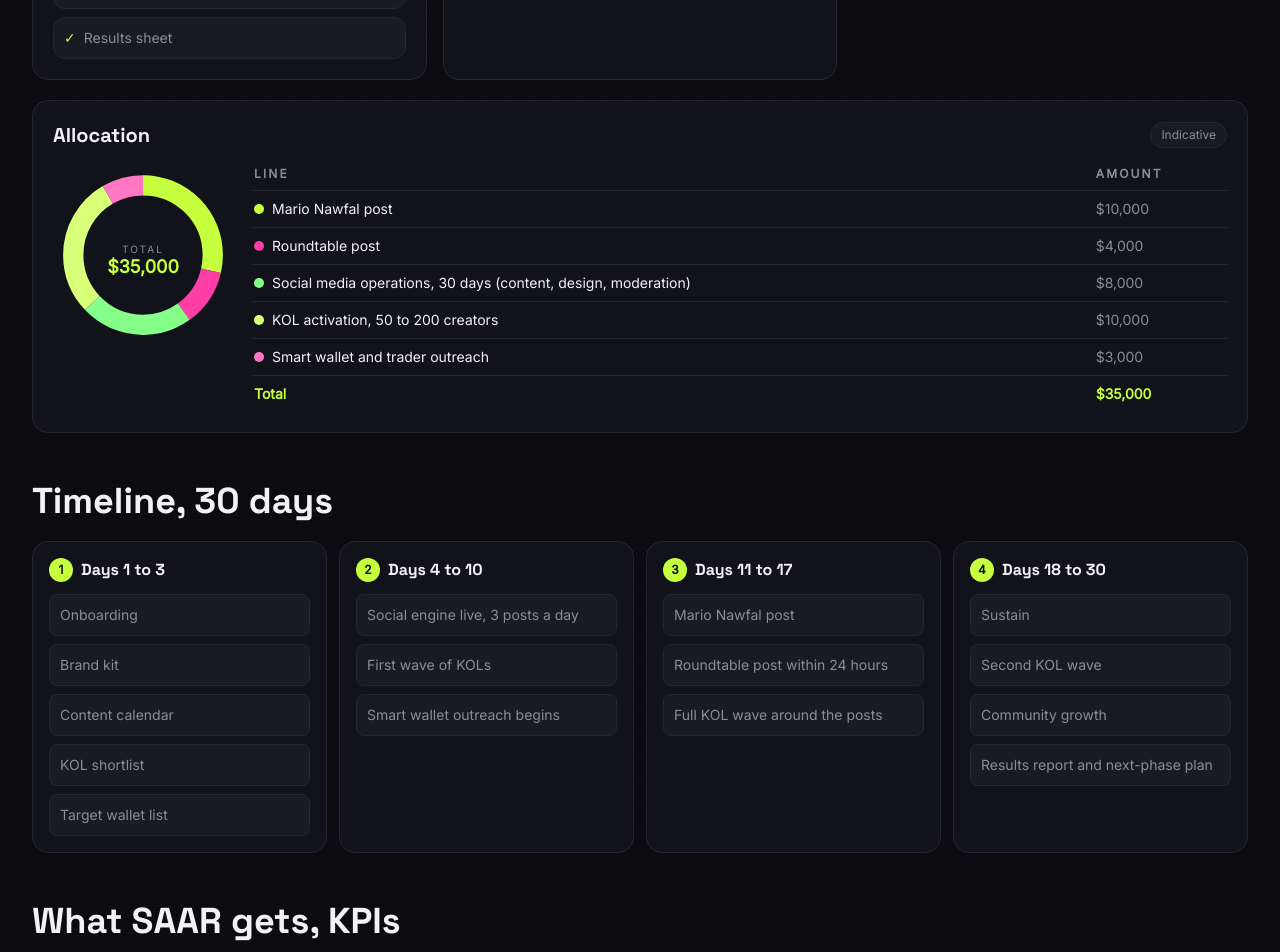
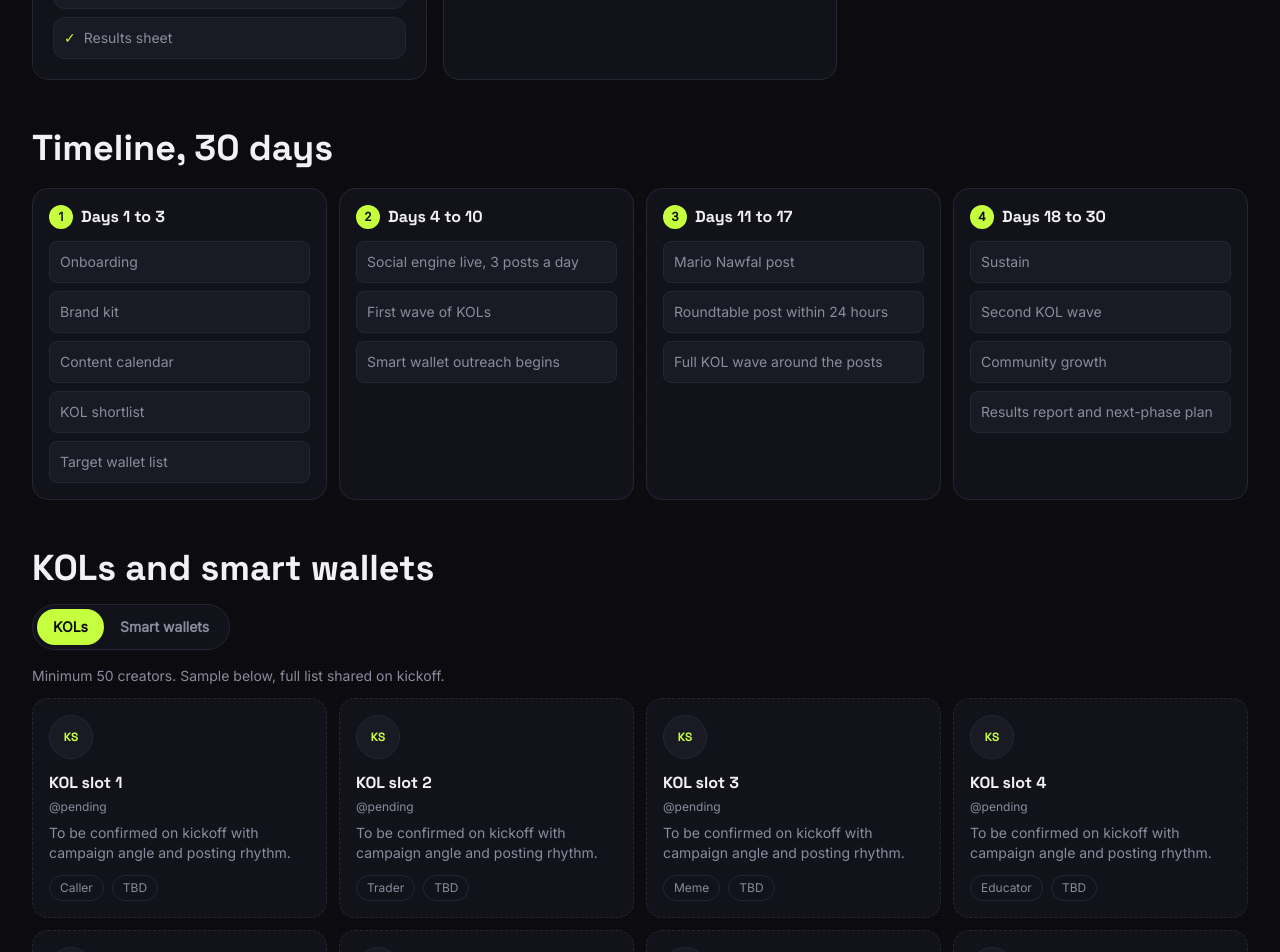
Before and after one commit to cocainandabel/IBC, a Next.js app: page / in a window 1280 px wide. Shown: the part 1960-2912 px from the top of the page. Built offline with nearby package versions, Linux system fonts and the light colour scheme.

Commit message:
Remove allocation and KPI sections from SAAR page
Co-authored-by: Go Heart <cocainandabel@users.noreply.github.com>

```diff
--- a/components/PackageGrid.tsx
+++ b/components/PackageGrid.tsx
@@ -1,4 +1,3 @@
-import { AllocationChart } from "@/components/AllocationChart";
 import type { Offer } from "@/data/offer";
 
 type PackageGridProps = {
@@ -31,10 +30,6 @@ export function PackageGrid({ packageSection }: PackageGridProps) {
           </article>
         ))}
       </div>
-
-      <div className="mt-5">
-        <AllocationChart packageSection={packageSection} />
-      </div>
     </section>
   );
 }
--- a/components/SaarProposalPage.tsx
+++ b/components/SaarProposalPage.tsx
@@ -2,7 +2,6 @@ import { ClosingBand } from "@/components/ClosingBand";
 import { CompareCards } from "@/components/CompareCards";
 import { Hero } from "@/components/Hero";
 import { KolTabs } from "@/components/KolTabs";
-import { KpiCards } from "@/components/KpiCards";
 import { PackageGrid } from "@/components/PackageGrid";
 import { RevealObserver } from "@/components/RevealObserver";
 import { Terms } from "@/components/Terms";
@@ -30,7 +29,6 @@ export function SaarProposalPage({ offer, kols, wallets }: SaarProposalPageProps
           <CompareCards compare={offer.compare} />
           <PackageGrid packageSection={offer.packageSection} />
           <Timeline timeline={offer.timeline} />
-          <KpiCards kpis={offer.kpis} />
           <KolTabs config={offer.kolTabs} kols={kols} wallets={wallets} />
           <WhyIbc whyIbc={offer.whyIbc} />
           <Terms terms={offer.terms} />
```
